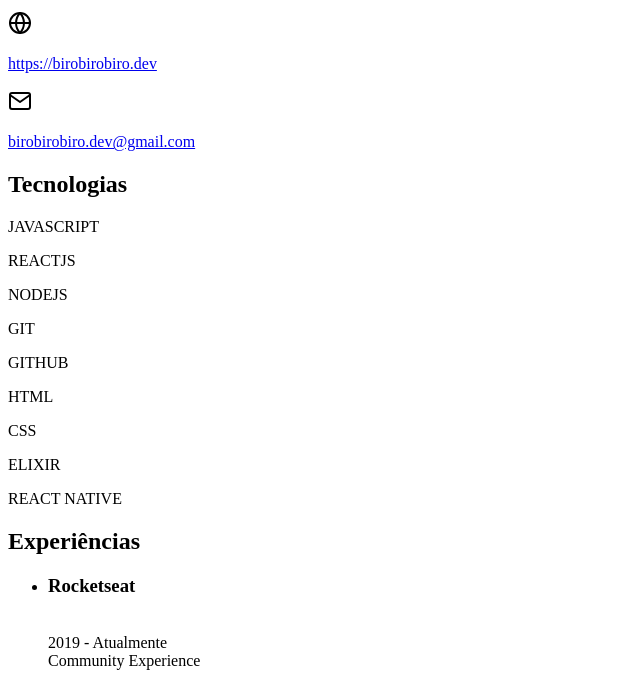
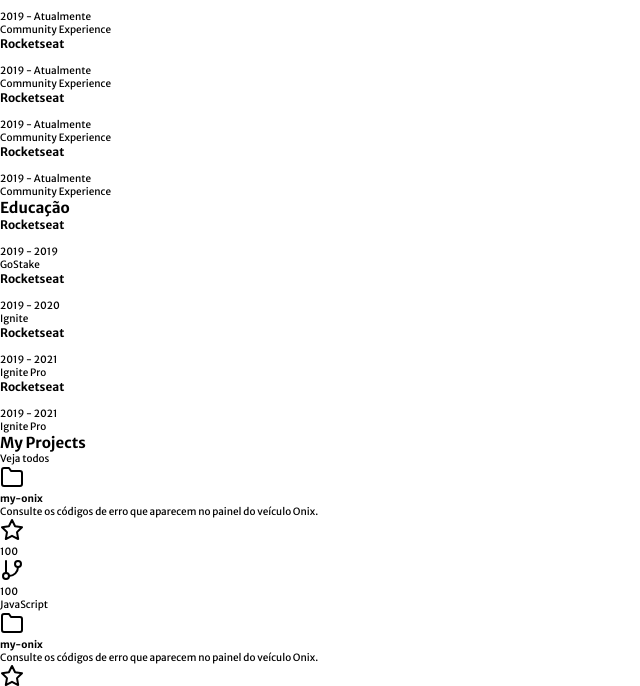
Before and after one commit to murilloressineti/desafios-rocketseat, a plain HTML site: page nivel-basico/Portfolio/index.html in a window 1280 px wide. Shown: the part 944-1630 px from the top of the page, without its empty margins (0-640 px from the left). Drawn offline with Linux system fonts and the light colour scheme.

Commit message:
Inicialização - css

```diff
--- a/nivel-basico/Portfolio/index.html
+++ b/nivel-basico/Portfolio/index.html
@@ -4,6 +4,10 @@
     <meta charset="UTF-8">
     <meta name="viewport" content="width=device-width, initial-scale=1.0">
     <title>Portfolio</title>
+    <link rel="stylesheet" href="style.css">
+    <link rel="preconnect" href="https://fonts.googleapis.com">
+    <link rel="preconnect" href="https://fonts.gstatic.com" crossorigin>
+    <link href="https://fonts.googleapis.com/css2?family=Merriweather+Sans:wght@300;400;700&display=swap" rel="stylesheet">
 </head>
 <body>
     <section class="column">
--- /dev/null
+++ b/nivel-basico/Portfolio/style.css
@@ -0,0 +1,22 @@
+@charset "UTF-8";
+
+* {
+    margin: 0;
+    padding: 0;
+    box-sizing: border-box;
+}
+
+:root {
+    font-size: 62.5%;
+    font-family: 'Merriweather Sans', sans-serif;
+
+    --color-base-black: black;
+    --color-base-white: white;
+
+    --color-01: #302F3D;
+    --color-02: #837E9F;
+    --color-03: #CB92B1;
+    --color-04: #E7DE79;
+    --color-05: #00FF00;
+    --color-bg: #22212C;
+}
```
